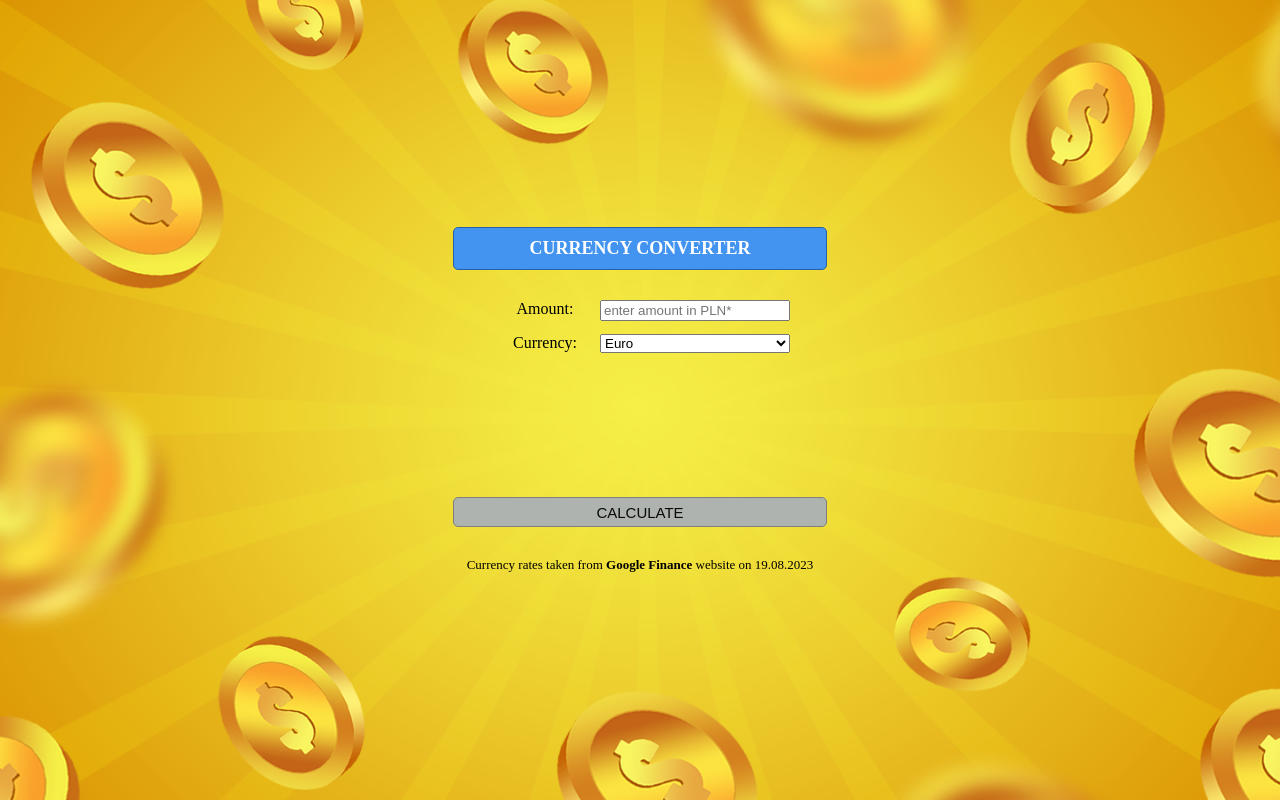
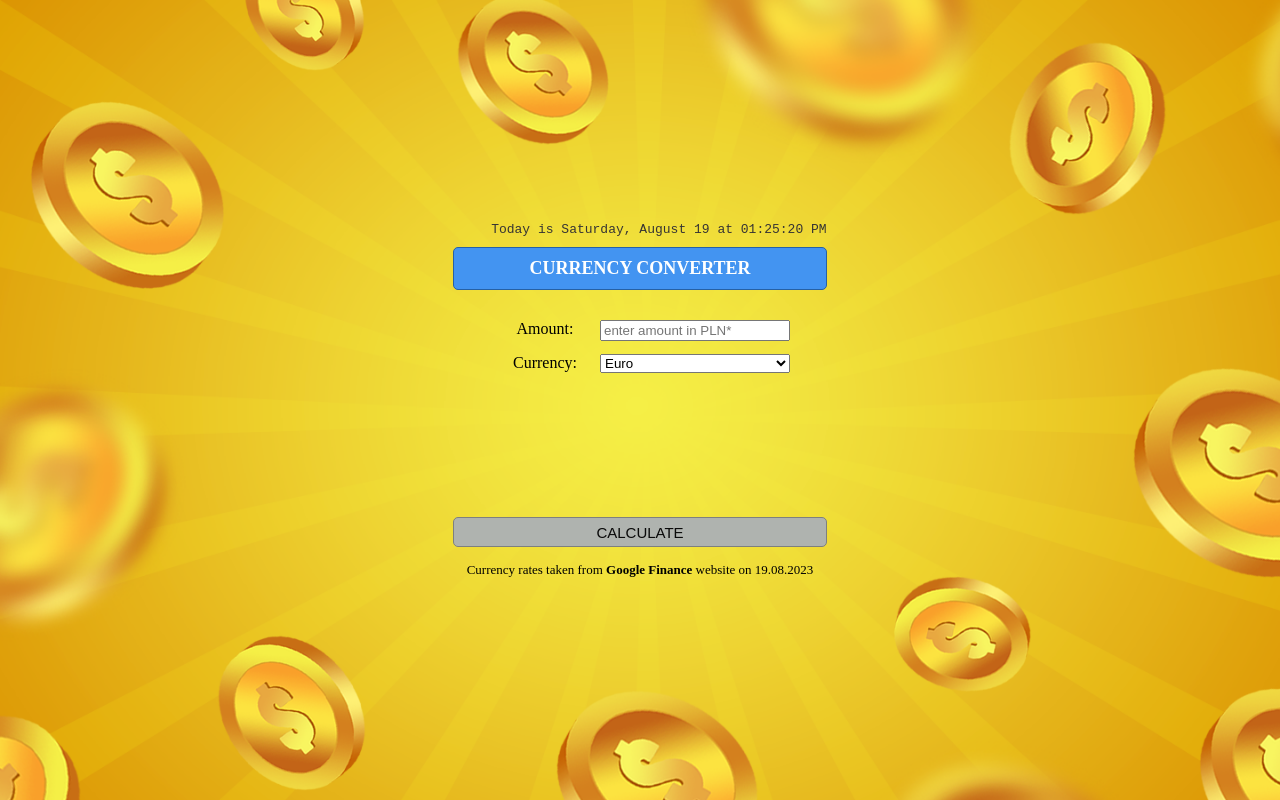
Before and after one commit to BoosterTech/Currency-Converter-React-Module-9, a React (Create React App) app: page / in a window 1280 px wide. Built offline with nearby package versions, Linux system fonts and the light colour scheme.

Commit message:
Date & clock added

```diff
--- /dev/null
+++ b/src/Form/Date/index.js
@@ -0,0 +1,31 @@
+import { useState } from "react";
+import { useEffect } from "react";
+import "./style.css";
+
+export const Clock = () => {
+  const [date, setDate] = useState(new Date());
+
+  useEffect(() => {
+    const intervalId = setInterval(() => {
+      setDate(new Date());
+    }, 1000);
+
+    return () => {
+      clearInterval(intervalId);
+    };
+  }, []);
+
+  return (
+    <div className="date">
+      Today is{" "}
+      {date.toLocaleString(undefined, {
+        weekday: "long",
+        month: "long",
+        day: "numeric",
+        hour: "2-digit",
+        minute: "2-digit",
+        second: "2-digit",
+      })}
+    </div>
+  );
+};
--- /dev/null
+++ b/src/Form/Date/style.css
@@ -0,0 +1,6 @@
+.date{
+    text-align: right;
+    margin-bottom: 10px;
+    font-family: monospace;
+    color: rgb(54, 52, 52);
+}
--- a/src/Form/index.js
+++ b/src/Form/index.js
@@ -2,6 +2,7 @@ import { useState } from "react";
 import { currencies } from "../currencies";
 import "./style.css";
 import { Result } from "../Result";
+import { Clock } from "./Date";
 
 const Form = () => {
   const [currency, setCurrency] = useState(currencies[0].abbreviation);
@@ -28,6 +29,7 @@ const Form = () => {
 
   return (
     <form className="form" onSubmit={onSubmit}>
+      <Clock />
       <h1 className="form__header">CURRENCY CONVERTER</h1>
       <div className="container">
         <p>
--- a/src/Form/style.css
+++ b/src/Form/style.css
@@ -58,7 +58,7 @@
 }
 
 .form__info {
-    margin: 15px auto 0;
+    margin: 0 auto;
     font-size: small;
     text-align: center;
 }
```
